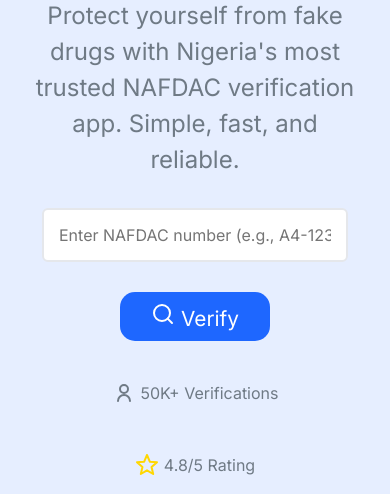
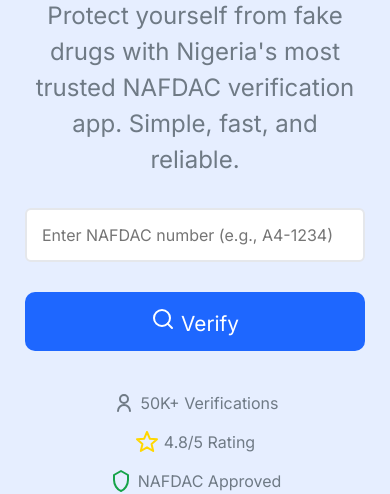
Before and after one commit to bottle-water-1/RxScan-, a plain HTML site: page index.html in a window 390 px wide. Shown: the part 370-864 px from the top of the page. Drawn offline with Linux system fonts and the light colour scheme.

Commit message:
Add files via upload

```diff
--- a/FAQ.css
+++ b/FAQ.css
@@ -30,6 +30,8 @@
     font-weight: 600;
     color: #1f2937;
     margin: 0;
+    line-height: 1.5;
+    text-align: left;
   }
 
   .faq-toggle {
@@ -39,6 +41,7 @@
     background: none;
     border: none;
     cursor: pointer;
+    margin-left: 10px;
   }
 
   .faq-answer {
--- a/style.css
+++ b/style.css
@@ -133,7 +133,7 @@
     padding: 10px 15px;
     font-size: 1.3rem;
     border: none;
-    border-radius: 15px;
+    border-radius: 10px;
     width: 150px;
     cursor: pointer;
 }
@@ -505,11 +505,11 @@
 
     /* General container padding fix */
     .container {
-        padding: 100px 25px;
+        padding: 100px 25px 40px;
     }
 
     /* Stats in home page vertical */
-    .Sn {
+    .section-one .Sn {
         flex-direction: column;
         gap: 15px;
     }
@@ -525,12 +525,26 @@
 
 /* Extra small screens */
 @media (max-width: 500px) {
-    .section-one input {
-        width: 90% !important;
+    .section-one input{
+        width: 100% !important;
+        margin-left: 0;
     }
 
     .section-one h1 {
         font-size: 2.4rem !important;
     }
 
+    .section-one .btn {
+        width: 100% !important;
+        margin-left: 0;
+        padding: 15px;
+    }
+
+    .section-one p.desc {
+        font-size: 1.rem !important;
+    }
+
+    .faq-item .faq-question h3 {
+        font-size: 1rem;
+    }
 }
```
